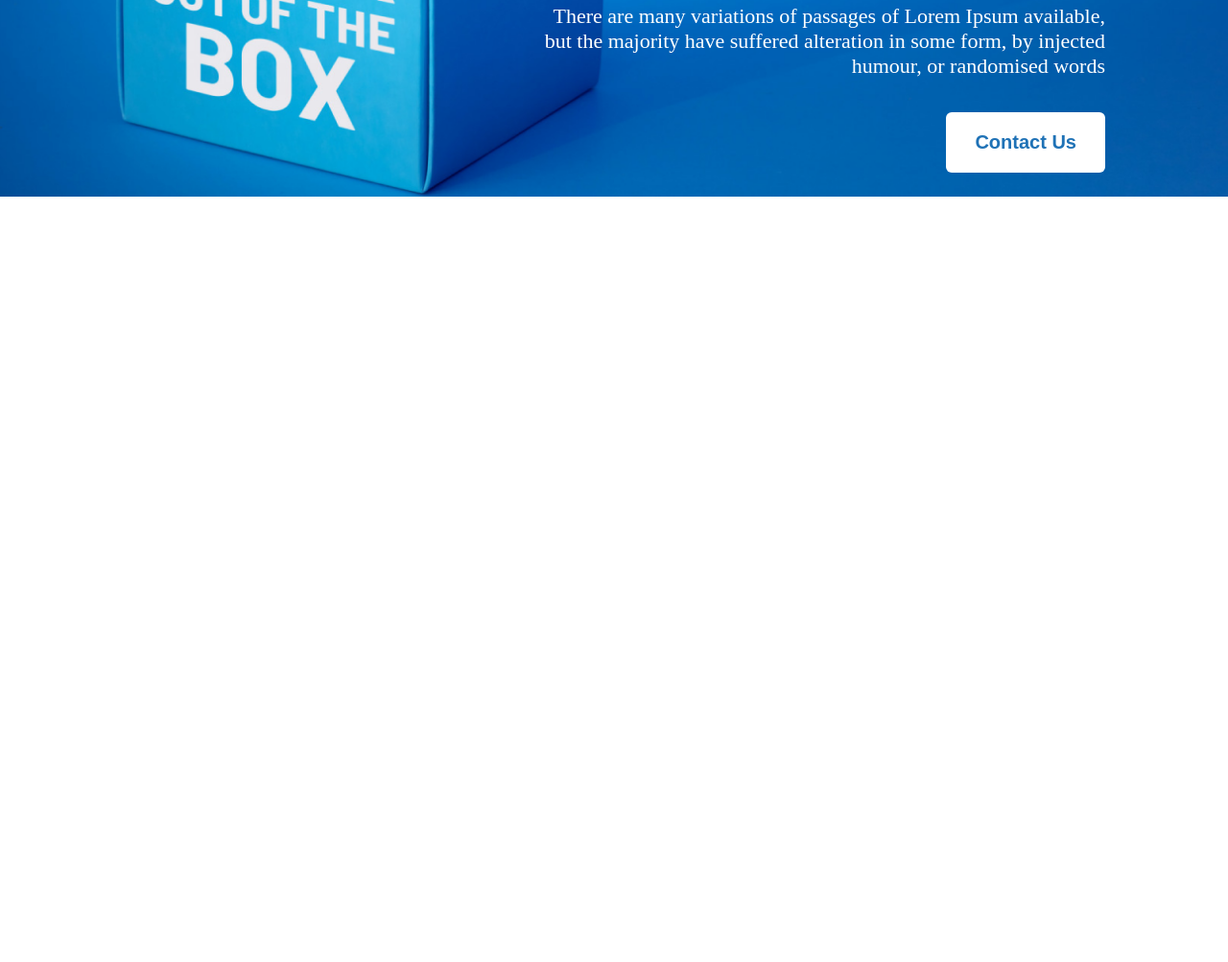
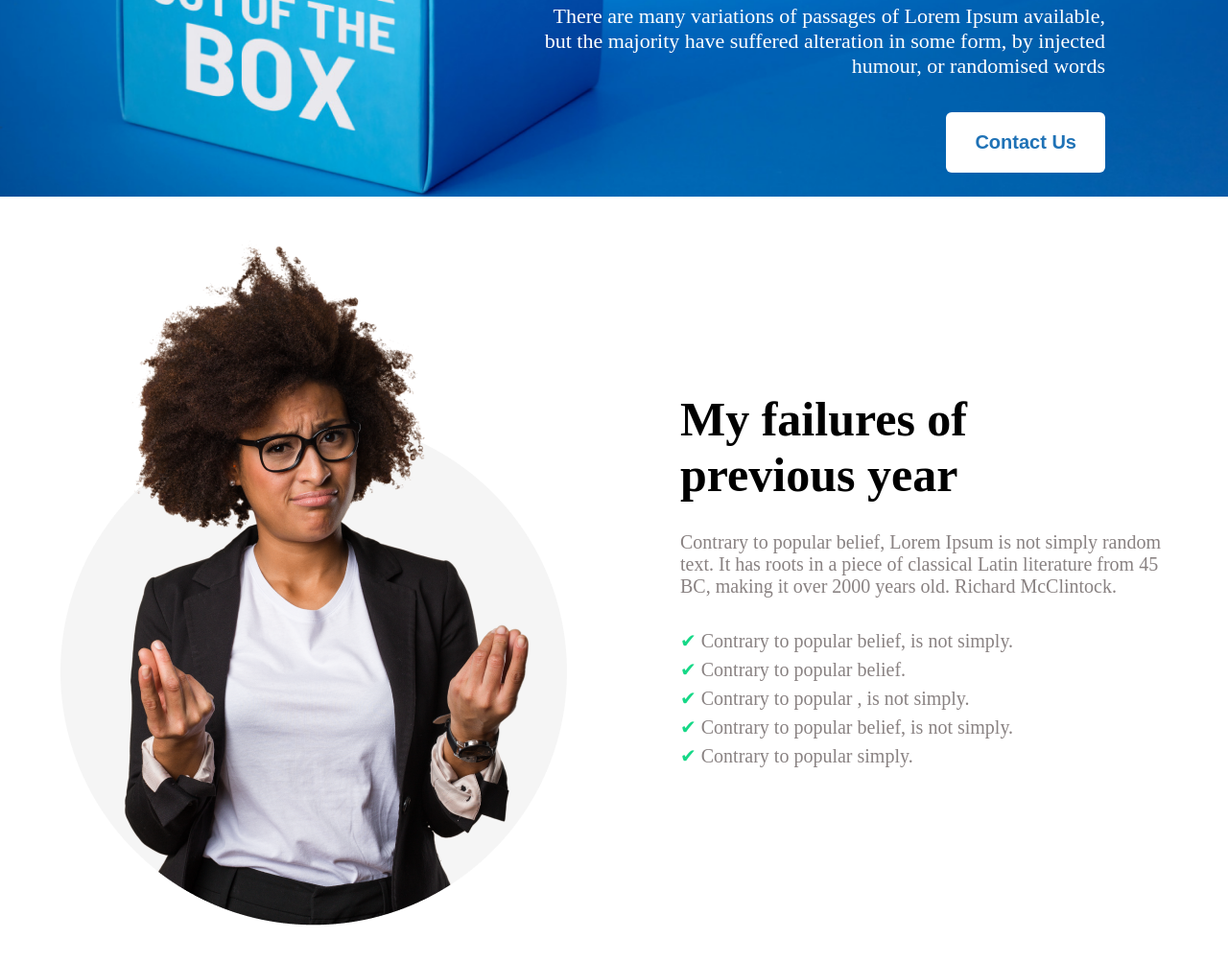
Before and after one commit to AkashAhmedSumon/landing-page, a plain HTML site: page index.html in a window 1280 px wide. Shown: the part 595-1598 px from the top of the page at 96% size. Before the commit the page ends 800 px from the top, so only its background shows below. Drawn offline with Linux system fonts and the light colour scheme.

Commit message:
main section styled

```diff
--- a/index.html
+++ b/index.html
@@ -23,7 +23,33 @@
             </div>
         </div>
     </header>
-    <main></main>
+
+    <main>
+        <div class="main-container">
+            <div class="main-part">
+                <div class="main-img">
+                    <img src="images/person.png" alt="">
+                </div>
+                <div class="main-contnt">
+                    <h1 class="main-title">My failures of <br>
+                        previous year</h1>
+                        <p class="main-description">
+                            Contrary to popular belief, Lorem Ipsum is not
+simply random text. It has roots in a piece of
+classical Latin literature from 45 BC, making it over
+2000 years old. Richard McClintock.
+                        </p>
+                        <nav class="main-list">
+                            <li><span class="list-icon">✔</span> Contrary to popular belief, is not simply.</li>
+                            <li><span class="list-icon">✔</span> Contrary to popular belief.</li>
+                            <li><span class="list-icon">✔</span> Contrary to popular , is not simply.</li>
+                            <li><span class="list-icon">✔</span> Contrary to popular belief, is not simply.</li>
+                            <li><span class="list-icon">✔</span> Contrary to popular simply.</li>
+                        </nav>
+                </div>
+            </div>
+        </div>
+    </main>
     <footer></footer>
 </body>
 
--- a/style.css
+++ b/style.css
@@ -74,3 +74,41 @@ p.banner-description {
     color: #fff;
     margin: 25px 0px 35px;
 }
+
+/* Main Section Styles */
+.main-part {
+    display: flex;
+    justify-content: flex-start;
+    align-items: center;
+    height: 100vh;
+    width: 100%;
+}
+
+.main-container {
+    max-width: 1200px;
+    margin: auto;
+}
+
+.main-contnt {
+    margin-left: 100px;
+}
+
+h1.main-title {
+    font-size: 50px;
+}
+
+p.main-description {
+    font-size: 20px;
+    margin:  30px 0px;
+    color: #898282;
+}
+
+nav.main-list {
+    list-style: none;
+    font-size: 20px;
+    color: #898282;
+    line-height: 1.5;
+}
+span.list-icon {
+    color: #16D887;
+}
```
